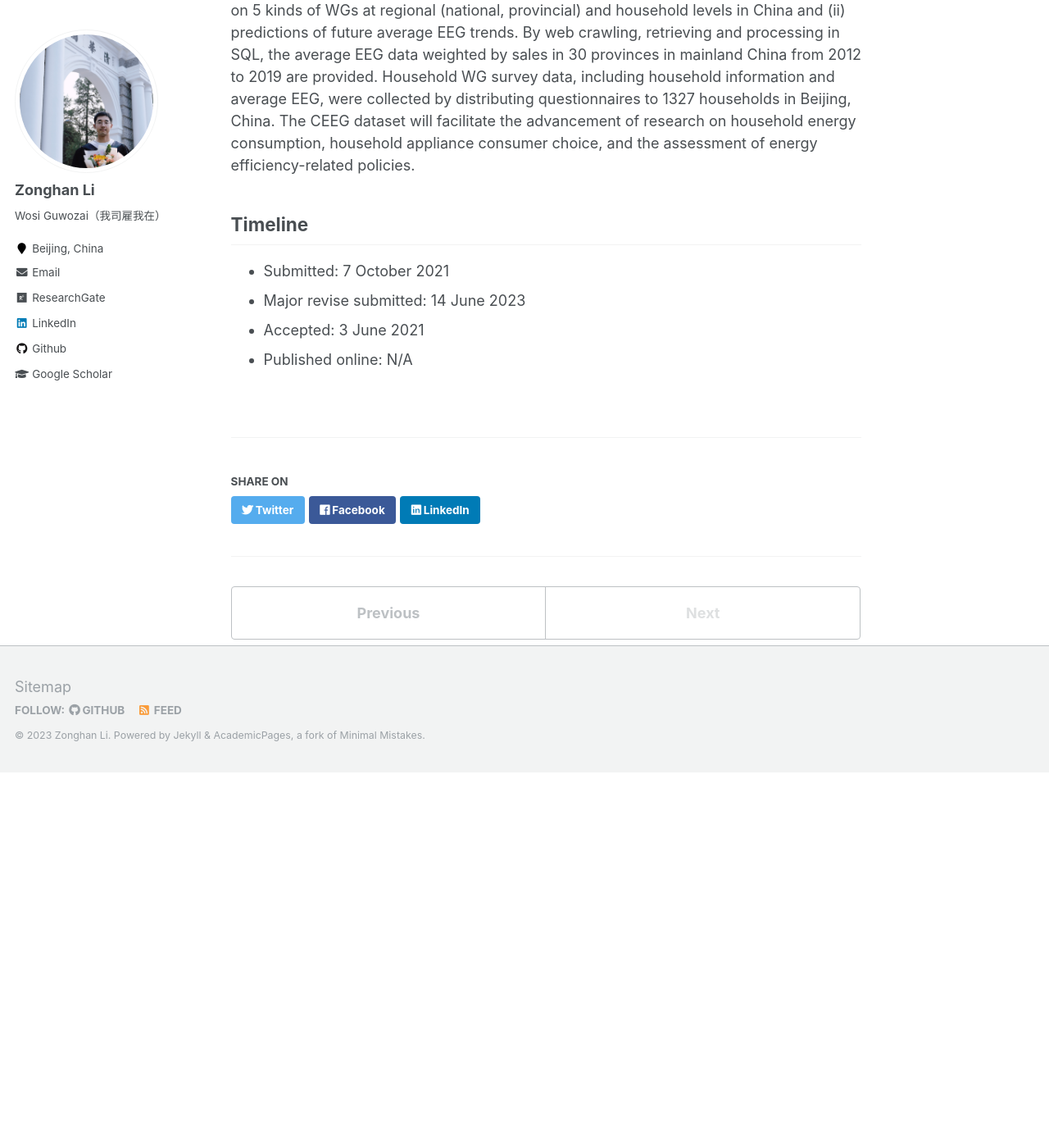
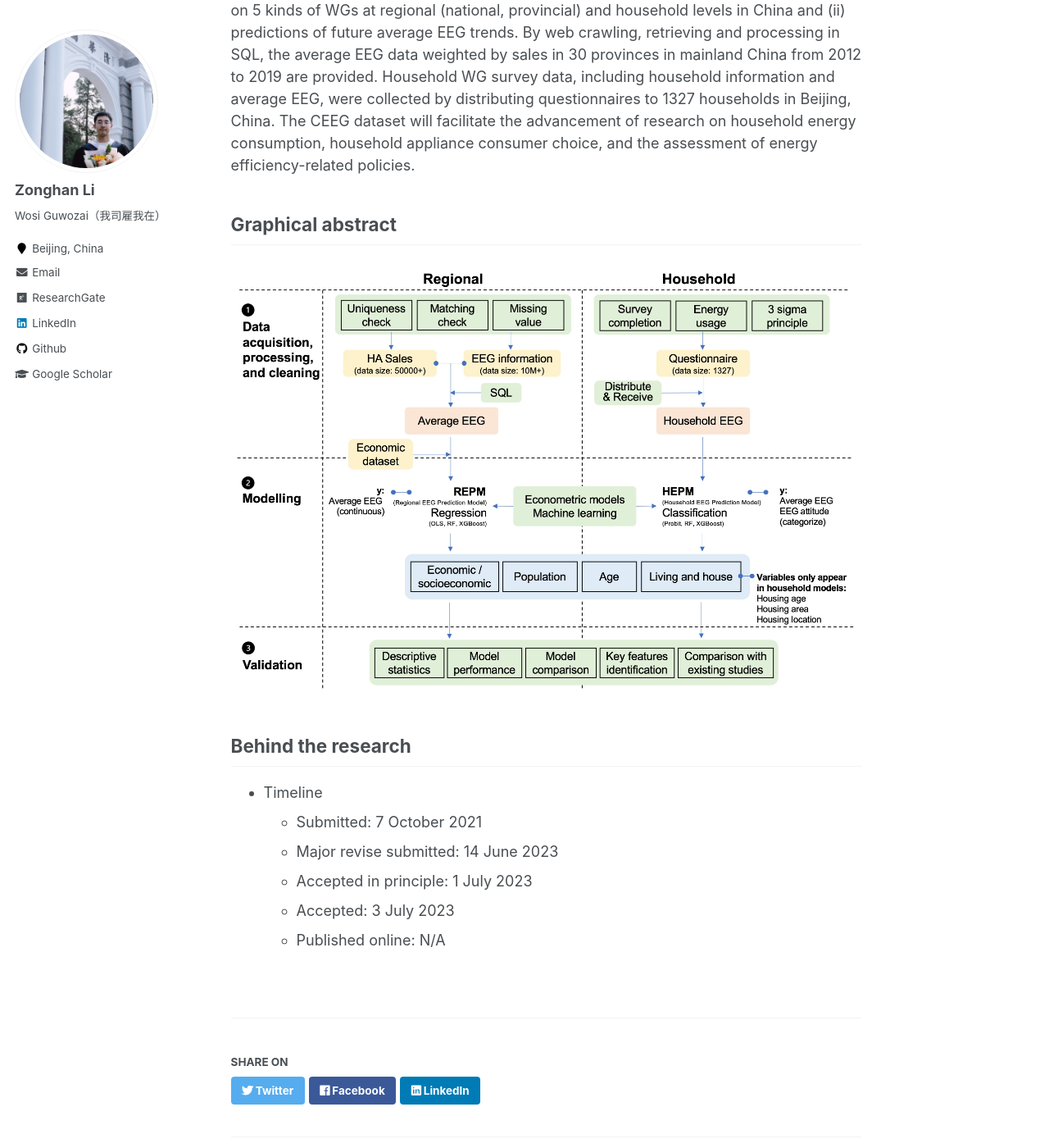
Before and after one commit to lzh3278/lzh.github.io, a Jekyll site: the page built from _publications/SciData2023.md, in a window 1280 px wide and 1400 px high, scrolled down 579 px. Shown: the whole window at 82% size. Built offline with Jekyll 4.4.1, drawn with Linux system fonts in a browser that asks for light colours; before the commit the page ends 1521 px from its top, so only the background shows below that.

Commit message:
Update SciData2023.md

```diff
--- a/_publications/SciData2023.md
+++ b/_publications/SciData2023.md
@@ -12,9 +12,15 @@ Abstract
 -----
 To improve energy-saving management, the energy efficiency grade (EEG) was introduced by the Chinese government in the 2000s and implemented for white goods (WGs) in early stages. However, due to the lack of actual statistics, how effective the promotion of high EEG WGs has been in China is still not clear. The China Energy Efficiency Grade (CEEG) dataset for WGs described here comprises (i) EEG-related data on 5 kinds of WGs at regional (national, provincial) and household levels in China and (ii) predictions of future average EEG trends. By web crawling, retrieving and processing in SQL, the average EEG data weighted by sales in 30 provinces in mainland China from 2012 to 2019 are provided. Household WG survey data, including household information and average EEG, were collected by distributing questionnaires to 1327 households in Beijing, China. The CEEG dataset will facilitate the advancement of research on household energy consumption, household appliance consumer choice, and the assessment of energy efficiency-related policies.
 
-Timeline
+Graphical abstract
+-----
+![Workflow of SCIDATA2023](http://lzh3278.github.io/files/workflow-scidata2023.jpg)
+
+Behind the research
 ------
-* Submitted: 7 October 2021
-* Major revise submitted: 14 June 2023
-* Accepted: 3 June 2021
-* Published online: N/A
+* Timeline
+  * Submitted: 7 October 2021
+  * Major revise submitted: 14 June 2023
+  * Accepted in principle: 1 July 2023
+  * Accepted: 3 July 2023
+  * Published online: N/A
```
